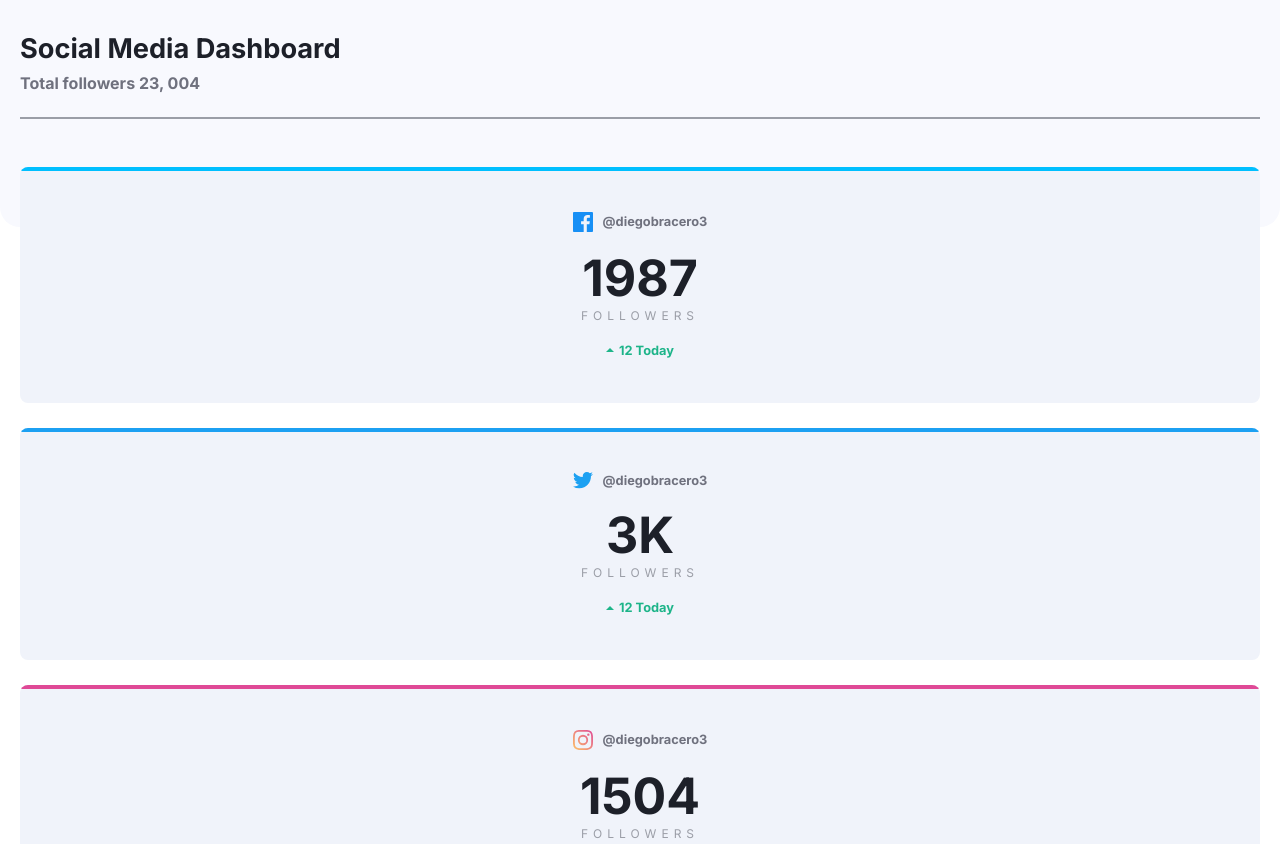
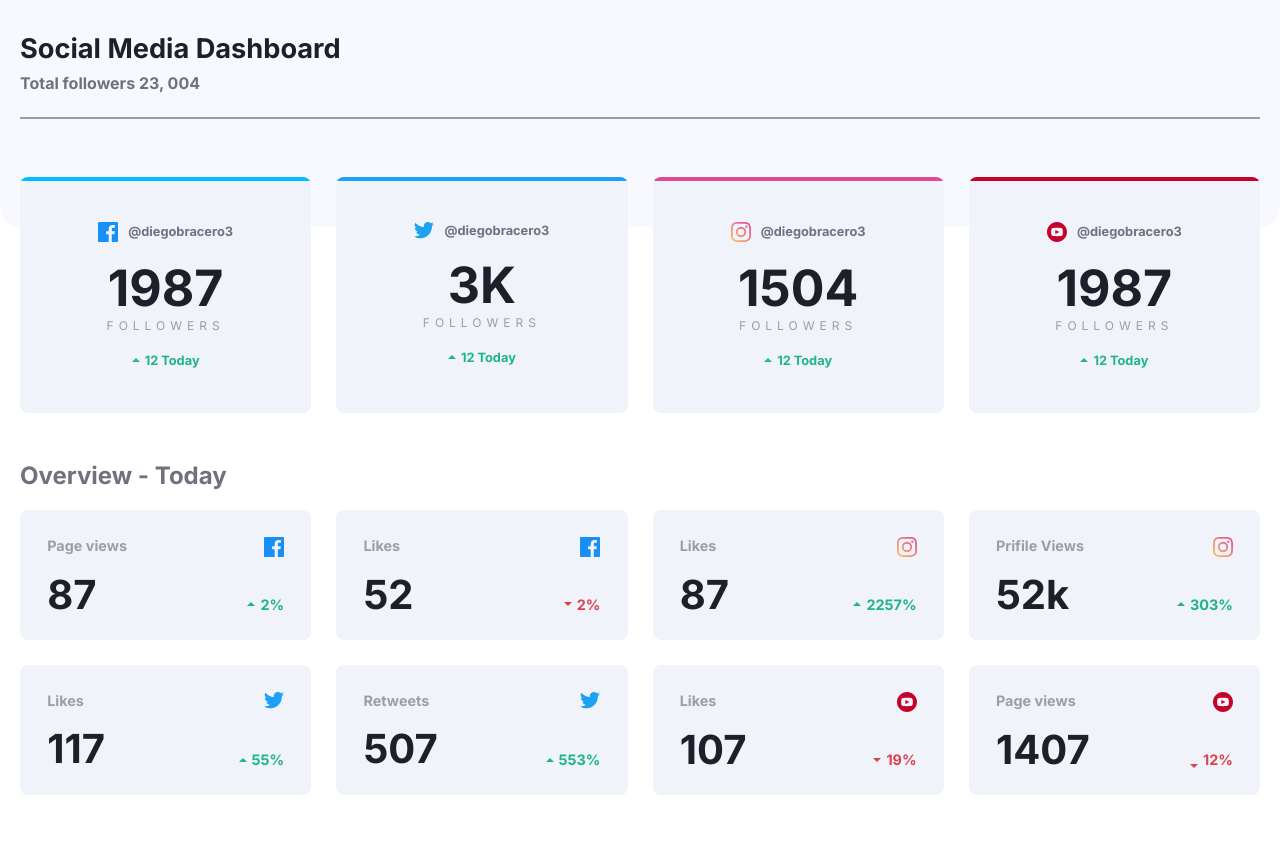
Before and after one commit to GeoannyCode/Social-Media-Dashboard, a plain HTML site: page index.html in a window 1280 px wide. Shown: the top 844 px of the page. Drawn offline with Linux system fonts and the light colour scheme.

Commit message:
Diseño responsivo terminado

```diff
--- a/css/styles.css
+++ b/css/styles.css
@@ -46,7 +46,8 @@ h1{
 
 .top-card{
     /*border: 1px solid red;*/
-    margin-top: -60px;
+    margin-top: -50px;
+    margin-bottom: 3em;
 }
 
 .card{
@@ -131,8 +132,12 @@ h1{
 }
 
 .overview{
+    padding-bottom: 2em ;
+    margin-bottom: 500px;
+}
 
-    margin-bottom: 500px;
+h2 {
+    color: #6f717e;
 }
 
 .card-small{
@@ -192,3 +197,34 @@ h1{
 .card-small-percentage img {
     margin-right: 5px;
 }
+
+@media screen and (min-width: 480px){
+    body{
+        /*border: 1px solid red;*/
+    }
+    .grid{
+        /*border: 1px solid purple;*/
+        grid-template-columns: 1fr 1fr  ;
+        grid-column-gap: 25px ;
+    }
+    .wrapper{
+        max-width: 1440px;
+        margin: auto;
+    }
+}
+
+@media screen and (min-width: 600px){
+    .grid{
+        /*border: 1px solid purple;*/
+        grid-template-columns: 1fr 1fr 1fr;
+        grid-column-gap: 25px ;
+    }
+}
+
+@media screen and (min-width: 768px){
+    .grid{
+        /*border: 1px solid purple;*/
+        grid-template-columns: 1fr 1fr 1fr 1fr;
+        grid-column-gap: 25px ;
+    }
+}
--- a/index.html
+++ b/index.html
@@ -86,8 +86,10 @@
             </div>
         </div>
     </section>
+
     <section class="overview">
         <div class="wrapper">
+            <h2>Overview - Today</h2>
             <div class="grid">
                 <div class="card-small">
                     <p class="card-small-views">Page views</p>
```
